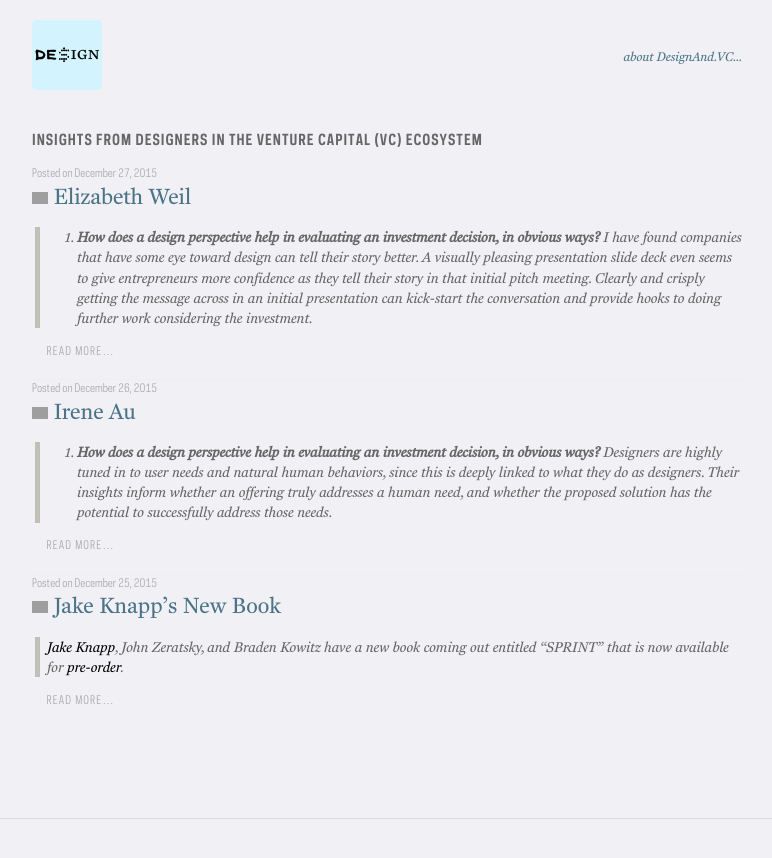
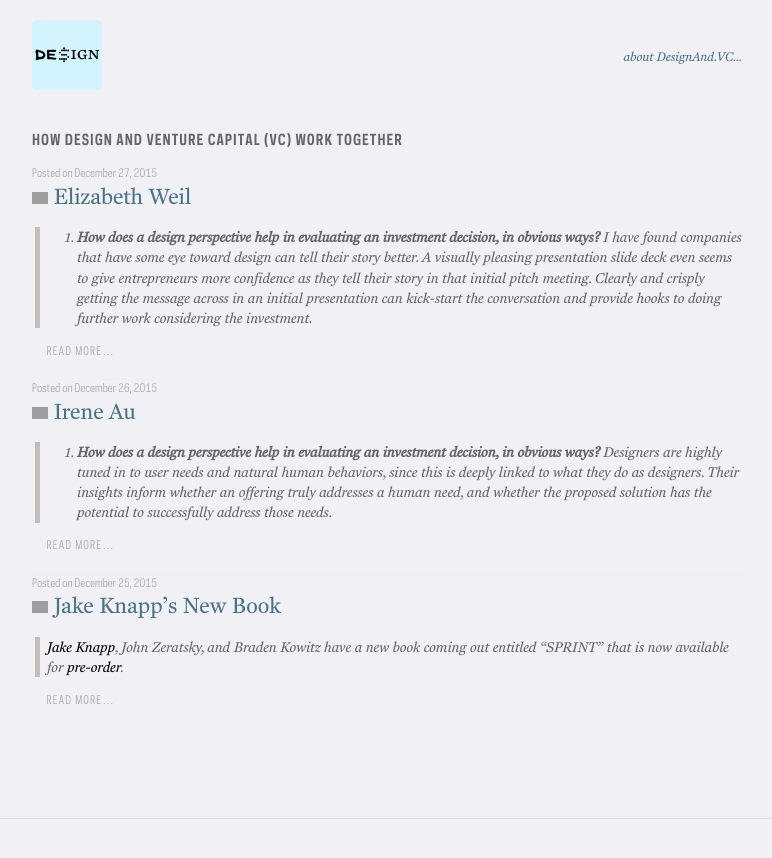
Before and after one commit to DesignAnd-VC/designand-vc.github.io, a Jekyll site: the page built from index.html, in a window 1280 px wide. Shown: the top 858 px of the page, without its empty margins (253-1025 px from the left). Built offline with Jekyll 4.4.1, drawn with Linux system fonts in a browser that asks for light colours; Markdown is read by kramdown in place of the engine named in the settings; grey boxes are pictures that could not be loaded.

Commit message:
fix tagline

```diff
--- a/_layouts/post.html
+++ b/_layouts/post.html
@@ -2,7 +2,7 @@
 layout: default
 ---
 
-<div class="tagline">Insights from designers in the venture capital (VC) ecosystem</div>
+<div class="tagline">How design and venture capital (VC) work together </div>
 
 <article class="post">
   <div class="mytweet">{{ page.mytweet }}</div>
--- a/index.html
+++ b/index.html
@@ -2,7 +2,7 @@
 layout: default
 ---
 
-<div class="tagline">Insights from designers in the venture capital (VC) ecosystem</div>
+<div class="tagline">How design and venture capital (VC) work together </div>
 
 <div class="posts">
   {% for post in site.posts %}
```
Also changed, not shown: 5 other files.
